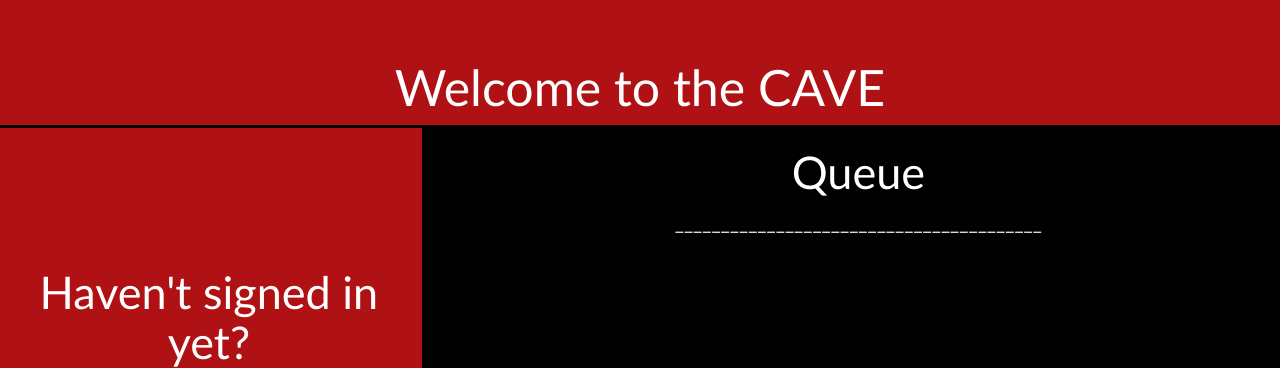
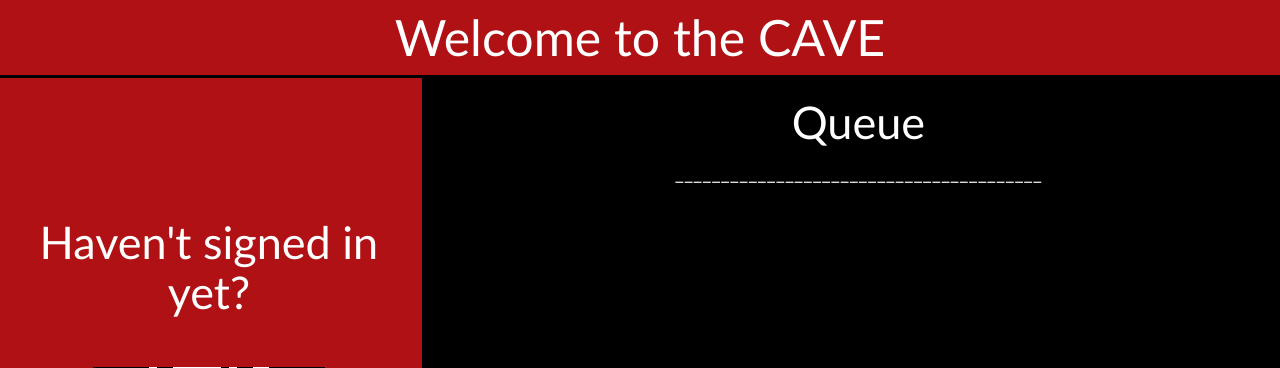
Before and after one commit to Rutgers-CSL/CAVE-Ticket-System, a Flask app: page / in a window 1280 px wide. Shown: the top 368 px of the page. Run offline with Flask 3, Linux system fonts and the light colour scheme; data that the repository does not hold is empty; some libraries are stand-ins or nearby versions.

Commit message:
padding change

```diff
--- a/static/style.css
+++ b/static/style.css
@@ -24,7 +24,6 @@ p {
     color: white;
     height: 100%;
     width: 100vw;
-    padding-top: 50px;
     overflow: hidden;
     border-bottom: 3px solid black;
 }
```
